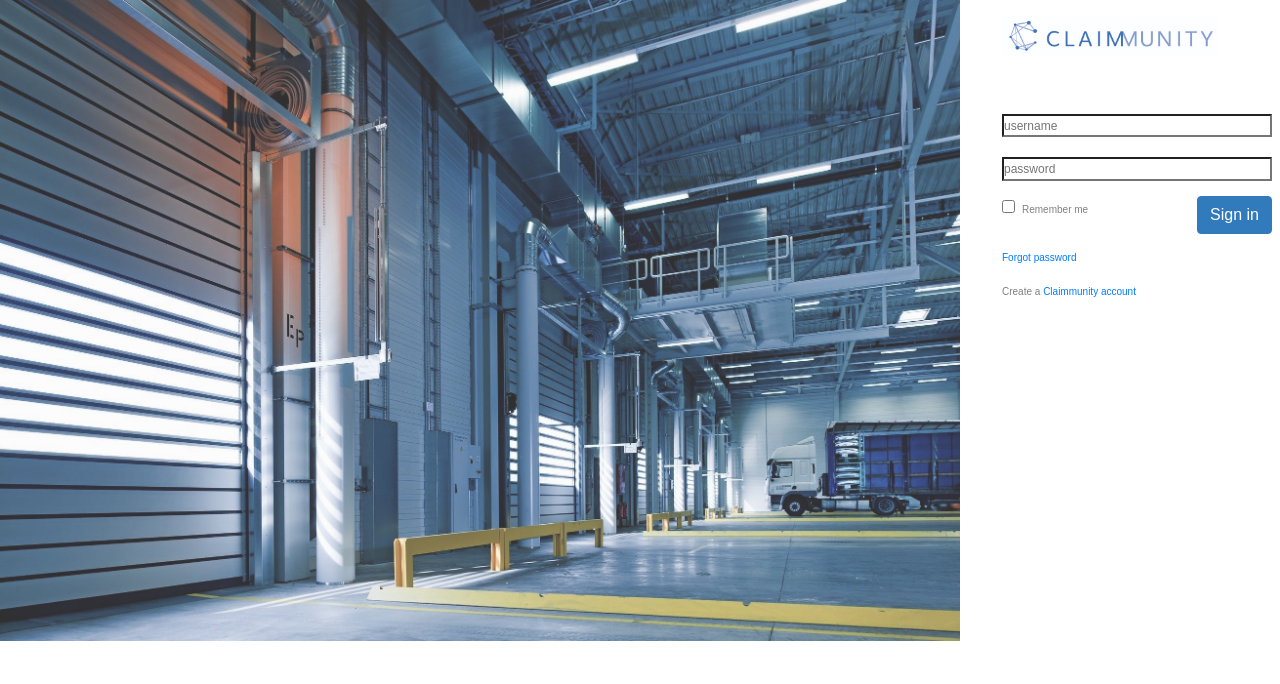
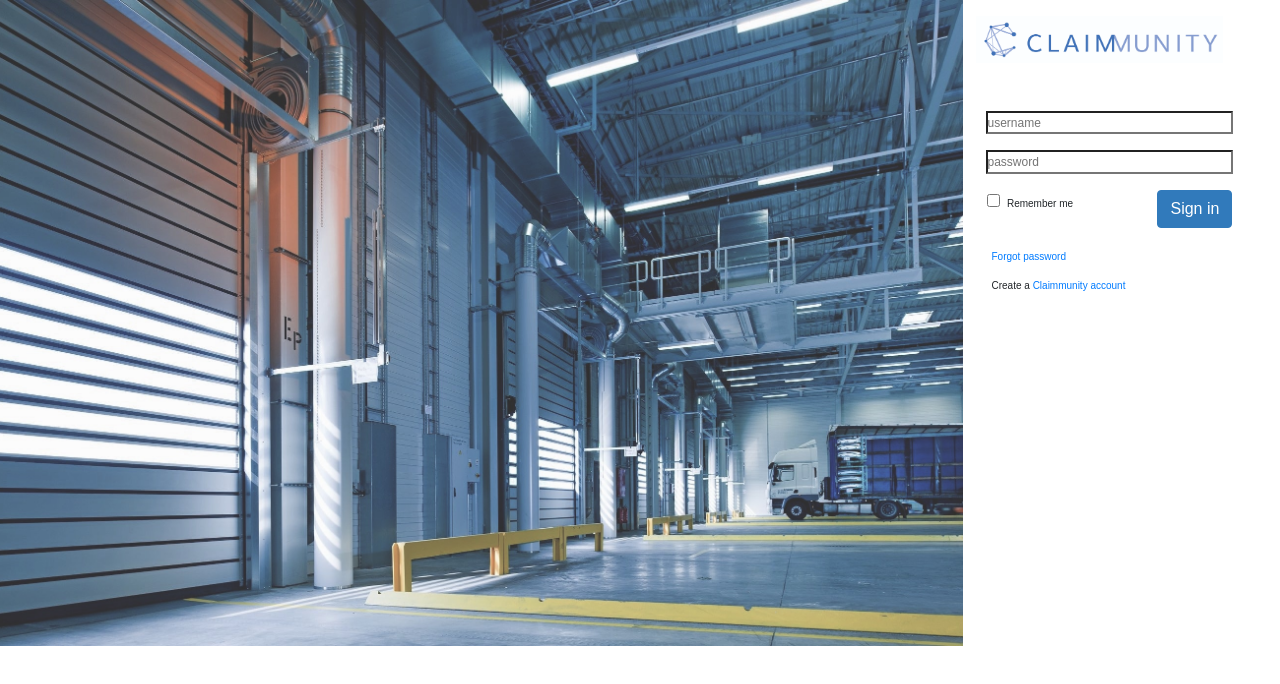
Before and after one commit to thebobfather2/claimmunitycopy, a React (Create React App) app: page /login in a window 1280 px wide. Shown: the top 684 px of the page. Built offline with nearby package versions, Linux system fonts and the light colour scheme.

Commit message:
More CSS changes.

```diff
--- a/src/App.css
+++ b/src/App.css
@@ -247,6 +247,7 @@ ul {
 }
 
 .select{
-  height: 30px;
+  height: 25px;
   width: 200px;
+  font-size: 13px;
 }
--- a/src/Constants.js
+++ b/src/Constants.js
@@ -1,2 +1,2 @@
 export const API_URL = 'https://apps-external-lb-1937207210.us-east-2.elb.amazonaws.com/claimmunity'
-export const NUM_OF_RESULTS_PER_PAGE = 5;
+export const NUM_OF_RESULTS_PER_PAGE = 8;
--- a/src/components/authentication/LoginComponent.jsx
+++ b/src/components/authentication/LoginComponent.jsx
@@ -27,46 +27,53 @@ class LoginComponent extends Component {
 
             <div className="container-lg">
 
+                <div className="form-row">
+
                     <div className="image-container">
                         <img src={logIn} className="image" alt="logIn"/>
                     </div>
 
-                <div className="log-in-form">
+                    <div className="col-sm-3">
+                        {this.state.hasLoginFailed &&
+                        <div className="alert-warning" role="alert">Invalid credentials</div>}
 
-                    <table>
-                            <tbody>
-                            <tr>
-                                <td><img src={claimmunity} className="claimmunity-image" alt="claimmunity"/></td>
-                            </tr>
-                            {this.state.hasLoginFailed && <div className="alert-warning" role="alert">Invalid credentials</div>}
-                            <tr>
-                                <td><input type="text" className="form-credentials mt-5" id="username" name="username" placeholder="username" onChange={this.handleChange}/></td>
-                            </tr>
-                            <tr>
-                                <td><input type="password" className="form-credentials" id="password" name="password" placeholder="password" onChange={this.handleChange}/></td>
-                            </tr>
-                            <tr>
-                                <td>
-                                    <div className="form-check">
+                        <div className="form-row ml-2 mt-3 mb-5">
+                            <img src={claimmunity} className="claimmunity-image" alt="claimmunity"/>
+                        </div>
+
+                        <div className="form-row ml-2 mb-3">
+                            <input type="text" className="sign-up-field" id="username" name="username" placeholder="username"
+                                   onChange={this.handleChange}/>
+                        </div>
+
+                        <div className="form-row ml-2 mb-3">
+                            <input type="password" className="sign-up-field" id="password" name="password" placeholder="password"
+                                   onChange={this.handleChange}/>
+                        </div>
+
+                        <div className="form-row ml-2 mb-3" >
+                            <div className="col-sm-5">
                                 <input type="checkbox" className="form-check-input" id="remember"/>
                                 <label className="form-check-label" htmlFor="remember">Remember me</label>
-                                        <button type="button" className="btn btn-primary float-md-right" onClick={this.loginClicked}>Sign in</button>
                             </div>
-                                </td>
-                            </tr>
-                            <tr>
-                                <td><span><Link to="/forgot-password">Forgot password</Link></span></td>
-                            </tr>
-
-                            <tr>
-                                <td><span>Create a <Link to="/sign-up">Claimmunity account</Link></span>
-                                </td>
-                            </tr>
-                            </tbody>
-
-                        </table>
+                            <div className="col-sm-5 ml-1">
+                                <button type="button" className="btn btn-primary pull-right"
+                                        onClick={this.loginClicked}>Sign in
+                                </button>
+                            </div>
                         </div>
 
+                        <div className="form-row ml-4 mb-1">
+                            <span><Link to="/forgot-password">Forgot password</Link></span>
+                        </div>
+
+                        <div className="form-row ml-4">
+                            <span>Create a <Link to="/sign-up">Claimmunity account</Link></span>
+                        </div>
+
+                    </div>
+
+                </div>
             </div>
         )
     }
@@ -76,12 +83,10 @@ class LoginComponent extends Component {
         AuthenticationService
             .executeJwtAuthenticationService(this.state.username, this.state.password)
             .then(
-
                 (response) => {
                     AuthenticationService.registerSuccessfulLogin(this.state.username, response.data.token)
                     this.props.history.push(`/dashboard`) //react router history API - check it out
                 }
-
             )
             .catch(
                 () => {
@@ -97,7 +102,7 @@ class LoginComponent extends Component {
         this.setState({
             [event.target.name]: event.target.value
         })
-        if (this.state.hasLoginFailed){
+        if (this.state.hasLoginFailed) {
             this.setState({
                 hasLoginFailed: false
             })
--- a/src/components/authentication/SignUpComponent.jsx
+++ b/src/components/authentication/SignUpComponent.jsx
@@ -220,7 +220,7 @@ function SignUpComponent(props) {
 
                 <div className="form-row ml-2 mb-3">
                     <select name="businessType" onChange={handleInputChange} value={values.businessType}
-                            id="businessType" className="sign-up-field">
+                            id="businessType" className="sign-up-field select">
                         <option value="" disabled selected hidden>Business Type</option>
                         <option value="SHIPPER">Shipper</option>
                         <option value="LSP">Logistics Service Provider</option>
--- a/src/components/incidents/TaskManagementBoard.jsx
+++ b/src/components/incidents/TaskManagementBoard.jsx
@@ -192,7 +192,7 @@ class TaskManagementBoard extends Component {
 
     render() {
 
-        return <div className="container task-management-board">
+        return <div className="container">
 
             <div className="page-top">
                 <div className="pull-left bg-app">
@@ -318,16 +318,14 @@ class TaskManagementBoard extends Component {
                                                         subTask =>
                                                             <li>
 
-                                                                <div className="clock">
-                                                                    <span><AiFillClockCircle/>{moment(subTask.dueByDate).format('ddd D')}</span>
+                                                                <div >
+                                                                    <span><AiFillClockCircle/>{moment(subTask.dueByDate).format('ddd D')}<br/></span>
                                                                 </div>
-                                                                <br/>
 
                                                                 {!subTask.href && subTask.name}
                                                                 {subTask.href &&
                                                                 <Link to={subTask.href}>{subTask.name}</Link>}
-
-                                                                <div style={{float: 'right'}}>
+                                                                <div className="pull-right">
 
                                                                     {!subTask.completed &&
                                                                     <AiOutlineCheckSquare title="Mark as complete"
@@ -379,7 +377,7 @@ class TaskManagementBoard extends Component {
                         <ul>
                             {this.state.incidentType === 'OSD' &&
                             <button type="button" disabled={this.state.completionPercentage !== 100}
-                                    className="btn btn-primary"
+                                    className="btn btn-primary pr-1"
                                     onClick={() => this.updateIncidentStatus(this.state.incidentId, 5, 'CLAIM', null)}>+
                                 Convert to claim</button>
                             }
--- a/src/components/payments/InvoiceComponent.jsx
+++ b/src/components/payments/InvoiceComponent.jsx
@@ -93,14 +93,14 @@ class InvoiceComponent extends Component {
 
                                 <div className="row pt-3">
                                     <div className="col text-left">
-                                        <h5>Invoice Number<br/>
+                                        <h6>Invoice Number<br/>
                                             <span className="small">{this.state.invoiceNumber}</span>
-                                        </h5>
+                                        </h6>
                                     </div>
                                     <div className="col text-right">
-                                        <h5>Invoice Date<br/>
+                                        <h6>Invoice Date<br/>
                                             <span className="small">{this.state.invoiceDate}</span>
-                                        </h5>
+                                        </h6>
                                     </div>
                                 </div>
 
--- a/src/static/css/CommodityComponent.css
+++ b/src/static/css/CommodityComponent.css
@@ -15,13 +15,19 @@
     width:70px;
     margin-left: 5px;
     margin-right: 10px;
+    font-size: 13px;
+    height: 25px;
+    margin-top: 1px;
 }
 
 .commodity-select-large{
     text-align: left;
     width:100px;
-    padding-left: 10px;
+    margin-left: 5px;
     margin-right: 10px;
+    font-size: 13px;
+    height: 25px;
+    margin-top: 1px;
 }
 
 .commodity-textarea{
--- a/src/static/css/InvoiceComponent.css
+++ b/src/static/css/InvoiceComponent.css
@@ -1,8 +1,3 @@
-body {
-    margin-top: 20px;
-    background: #eee;
-}
-
 .container-invoice {
     position: relative;
     left: 120px;
--- a/src/static/css/Navbar.css
+++ b/src/static/css/Navbar.css
@@ -38,7 +38,7 @@
 
 .notification-container {
     position: fixed;
-    top: 60px;
+    top: 70px;
     right: 15px;
     width: 500px;
     max-width: calc(100% - 30px);
--- a/src/static/css/TaskManagementBoard.css
+++ b/src/static/css/TaskManagementBoard.css
@@ -1,4 +1,4 @@
-.task-management-board {
+body {
     margin: 0;
     line-height: 1.3em;
     overflow-y: auto !important;
@@ -8,7 +8,7 @@
     height: 100vh;
     color: #eee;
     position: fixed;
-    top: 10em;
+    top: 12em;
     left: 250px;
 }
 
@@ -31,7 +31,7 @@
 }
 
 .list {
-    width: 230px;
+    width: 240px;
     /*height: calc(100% - 10px - 17px);*/
     height: 400px;
 }
@@ -75,7 +75,7 @@
 .list ul li {
     margin-bottom: 10px;
     text-align: left;
-    font-size: 14px;
+    font-size: 11px;
 }
 
 .list ul li img {
@@ -165,7 +165,7 @@
     /*overflow-x: hidden;*/
     top: 29em;
     bottom:0;
-    left: 230px;
+    left: 250px;
     position:fixed;
     overflow-y:scroll;
     overflow-x:hidden;
```
Lines whose indentation alone changed are shown as unchanged.
